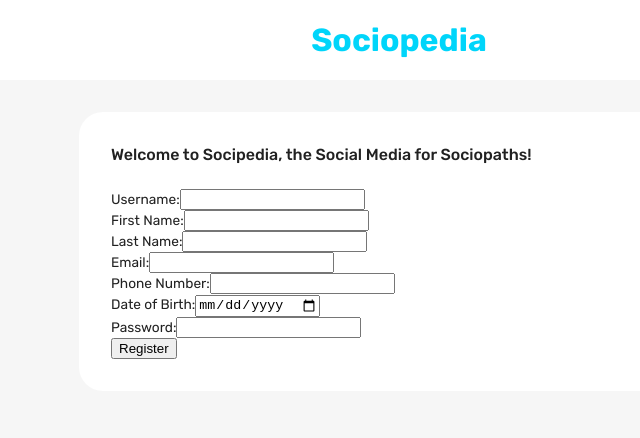
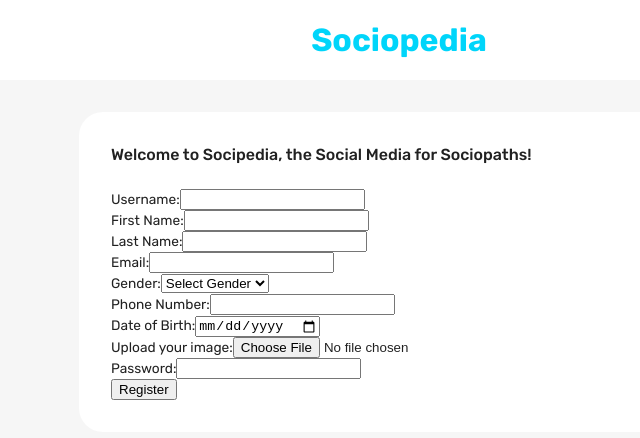
Before and after one commit to temycodes/sociality, a React (Create React App) app: page /signup in a window 1280 px wide. Shown: the top 438 px of the page, without its empty margins (241-881 px from the left). Built offline with nearby package versions, Linux system fonts and the light colour scheme.

Commit message:
feat: code cleanup

```diff
--- a/src/components/Authentication/SignUpForm.jsx
+++ b/src/components/Authentication/SignUpForm.jsx
@@ -1,10 +1,9 @@
-import React from "react";
+import React, { useState } from "react";
+import { Formik, Form, Field, ErrorMessage } from "formik";
 import * as Yup from "yup";
-import { Formik, Form, Field, ErrorMessage } from "formik";
-// import 'react-datepicker/dist/react-datepicker.css';
 import axios from "axios";
-import { DatePicker } from "@mui/x-date-pickers";
 import moment from "moment";
+import { useNavigate } from "react-router-dom";
 
 function SignUpForm() {
   const initialValues = {
@@ -15,29 +14,69 @@ function SignUpForm() {
     phoneNumber: "",
     dateOfBirth: "",
     password: "",
-    // location: ''
+    location: "",
+    occupation: "",
+    avatar: {
+      fieldname: "",
+      originalname: "",
+      encoding: "",
+      mimetype: "",
+      size: 0,
+      location: ""
+    }
   };
 
+  const navigate = useNavigate();
+  const [submitting, setSubmitting] = useState(false);
+
   const validationSchema = Yup.object().shape({
-    username: Yup.string().required("Required"),
-    firstName: Yup.string().required("Required"),
-    lastName: Yup.string().required("Required"),
-    email: Yup.string().email("Invalid email").required("Required"),
-    phoneNumber: Yup.string().required("Required"),
-    dateOfBirth: Yup.date().max(moment(), "Date of birth cannot be in the future").required("Date of birth is required"),
-    password: Yup.string().required("Required"),
-    // location: Yup.string().required('Required')
+    username: Yup.string().required("Username is required"),
+    firstName: Yup.string().required("First Name is required"),
+    lastName: Yup.string().required("Last Name is required"),
+    email: Yup.string().email("Invalid email").required("Email is required"),
+    gender: Yup.string().required("Gender is required"),
+    phoneNumber: Yup.string().required("Phone Number is required"),
+    dateOfBirth: Yup.date()
+      .max(moment().format("YYYY-MM-DD"), "Date of birth cannot be in the future")
+      .required("Date of Birth is required"),
+    password: Yup.string().required("Password is required"),
+    avatar: Yup.mixed().required("Avatar is definitely required")
   });
 
-  const handleSubmit = async (values, { setSubmitting, resetForm }) => {
+  const handleSubmit = async (values, { resetForm }) => {
+    const formData = new FormData();
+
+    for (let value in values) {
+      if (value === "avatar") {
+        for (let avatarProp in values.avatar) {
+          formData.append(`avatar.${avatarProp}`, values.avatar[avatarProp]);
+        }
+      } else {
+        formData.append(value, values[value]);
+      }
+    }
+
     try {
-      const response = await axios.post("/api/register", values);
-      console.log(response);
+      setSubmitting(true);
+
+      const response = await axios.post("http://localhost:3001/auth/register", formData);
+
+      console.log("Response:", response.data); // Check the response received from the server
+
       resetForm();
+      navigate("/home");
     } catch (error) {
-      console.log(error.response.data);
+      if (error.response) {
+        const errorMessage = error.response.data.message;
+        console.log("Error:", errorMessage);
+      } else if (error.request) {
+        console.log("Error:", error.request);
+      } else {
+        console.log("Error:", error.message);
       }
+    } finally {
       setSubmitting(false);
+    }
   };
 
   return (
@@ -46,65 +85,70 @@ function SignUpForm() {
       validationSchema={validationSchema}
       onSubmit={handleSubmit}
     >
-      {({
-        values,
-        errors,
-        touched,
-        handleChange,
-        handleBlur,
-        handleSubmit,
-        isSubmitting,
-        setFieldValue,
-      }) => (
-        <Form onSubmit={handleSubmit}>
+      <Form>
         <div>
           <label htmlFor="username">Username:</label>
           <Field type="text" name="username" />
-            <ErrorMessage name="username" />
+          <ErrorMessage name="username" component="div" />
         </div>
 
         <div>
           <label htmlFor="firstName">First Name:</label>
           <Field type="text" name="firstName" />
-            <ErrorMessage name="firstName" />
+          <ErrorMessage name="firstName" component="div" />
         </div>
 
         <div>
           <label htmlFor="lastName">Last Name:</label>
           <Field type="text" name="lastName" />
-            <ErrorMessage name="lastName" />
+          <ErrorMessage name="lastName" component="div" />
         </div>
 
         <div>
           <label htmlFor="email">Email:</label>
           <Field type="email" name="email" />
-            <ErrorMessage name="email" />
+          <ErrorMessage name="email" component="div" />
+        </div>
+
+        <div>
+          <label htmlFor="gender">Gender:</label>
+          <Field as="select" name="gender" id="gender">
+            <option value="">Select Gender</option>
+            <option value="male">Male</option>
+            <option value="female">Female</option>
+            <option value="other">Other</option>
+          </Field>
+          <ErrorMessage name="gender" component="div" />
         </div>
 
         <div>
           <label htmlFor="phoneNumber">Phone Number:</label>
           <Field type="text" name="phoneNumber" />
-            <ErrorMessage name="phoneNumber" />
+          <ErrorMessage name="phoneNumber" component="div" />
         </div>
 
         <div>
           <label htmlFor="dateOfBirth">Date of Birth:</label>
-            {/* <DatePicker
-              name="dateOfBirth"
-            /> */}
           <Field type="date" name="dateOfBirth" />
-            <ErrorMessage name="dateOfBirth" />
+          <ErrorMessage name="dateOfBirth" component="div" />
+        </div>
+
+        <div>
+          <label htmlFor="avatar">Upload your image:</label>
+          <Field type="file" name="avatar.fieldname" />
+          <ErrorMessage name="avatar.filename" component="div" />
         </div>
 
         <div>
           <label htmlFor="password">Password:</label>
           <Field type="password" name="password" />
-            <ErrorMessage name="password" />
+          <ErrorMessage name="password" component="div" />
         </div>
 
-          <button type="submit">Register</button>
+        <button type="submit" disabled={submitting}>
+          {submitting ? "Submitting..." : "Register"}
+        </button>
       </Form>
-      )}
     </Formik>
   );
 }
```
Lines whose indentation alone changed are shown as unchanged.
